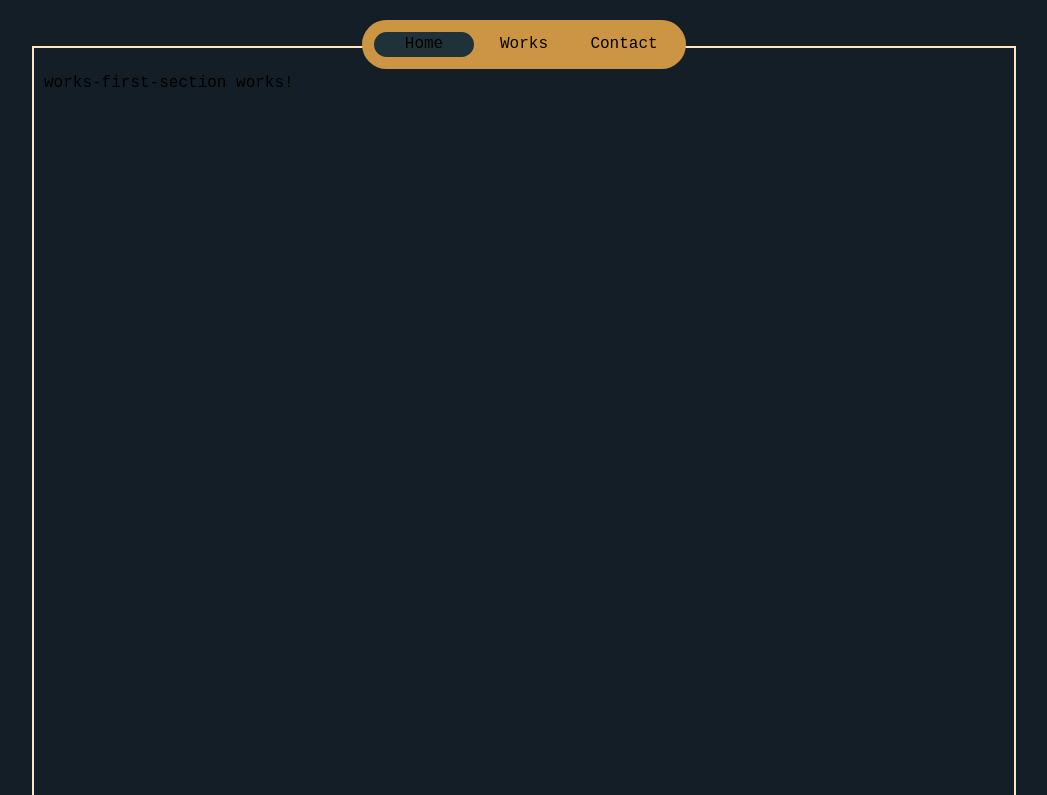
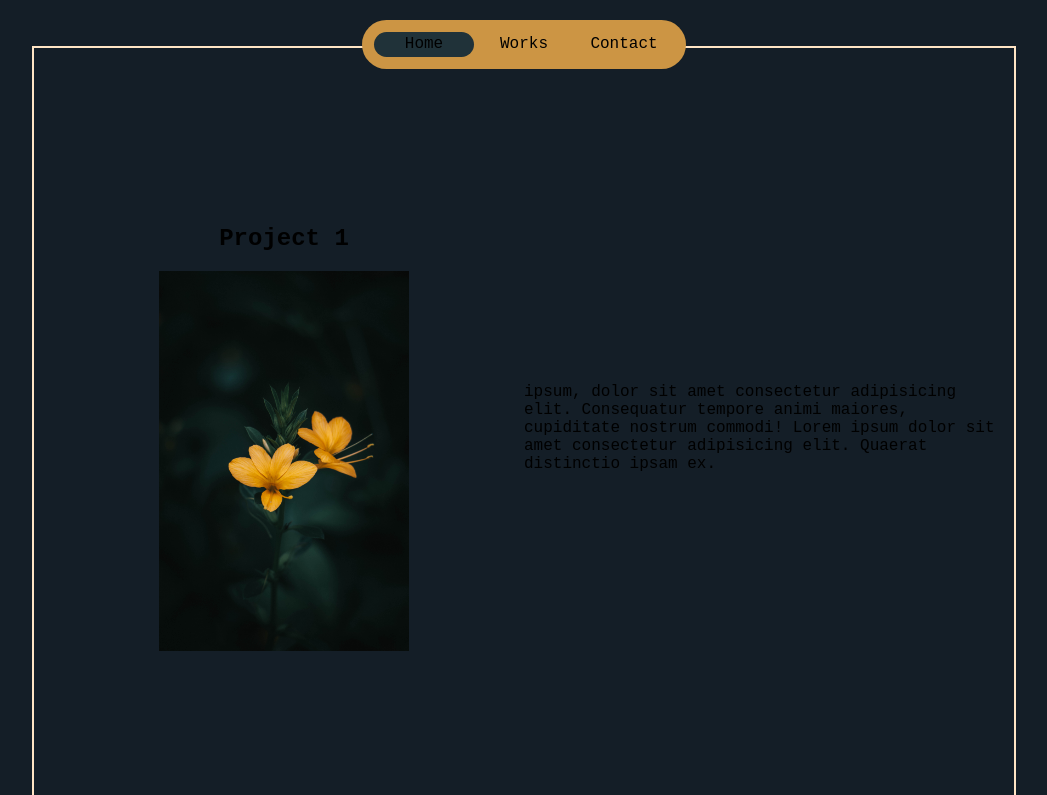
Before and after one commit to shagat/Portfolio-app, an Angular app: page /works in a window 1280 px wide. Shown: the part 10-805 px from the top of the page, without its empty margins (116-1163 px from the left). Built offline with nearby package versions, Linux system fonts and the light colour scheme.

Commit message:
works page with some baseline structure of html and css

```diff
--- a/src/app/components/works-first-section/works-first-section.component.css
+++ b/src/app/components/works-first-section/works-first-section.component.css
@@ -1,10 +1,40 @@
 .works-first-container{
-    display: relative;
   width: 960px;
   height: 740px;
-    margin: 40px;
+  margin: 30px;
   padding: 10px;
   border: 2px solid var(--mid-light-color);
   margin-top: 3em;
+}
+.grid{
+  display: flex;
+  /* margin: 0 40px; */
+  /* flex: ; */
+  /* grid-template-columns: repeat(2, 1fr);
+  gap: 20px; */
+  justify-content: space-around;
+}
 
+.project_img{
+  display: flex;
+  flex-direction:column;
+  flex: 1;
+  /* justify-items: center; */
+  align-self: center;
+  align-items: center;
+  /* border: 1px solid green; */
+  width: 20%;
 }
+
+.project_desc{
+  display: flex;
+  flex: 1;
+  align-self: center;
+  width: 30%;
+  /* border: 2px solid green; */
+}
+
+img{
+  width: 250px;
+  height: 380px;
+}
--- a/src/app/components/works-first-section/works-first-section.component.html
+++ b/src/app/components/works-first-section/works-first-section.component.html
@@ -1,5 +1,12 @@
-<section>
-    <div class="works-first-container">
-        <p>works-first-section works!</p>
+<section >
+    <div class="works-first-container grid">
+        <div class="project_img">
+        <h2> Project 1</h2>
+        <img src="../../../assets/rishabh-mathew-Foi2sqECfOA-unsplash(1).jpg" alt="">
+             </div>
+             <div class="project_desc"><p>ipsum, dolor sit amet consectetur adipisicing elit. Consequatur tempore animi maiores, cupiditate nostrum commodi!
+                Lorem ipsum dolor sit amet consectetur adipisicing elit. Quaerat distinctio ipsam ex.</p></div>
+        <!-- <div class="card project_desc">Lorem ipsum, dolor sit amet consectetur adipisicing elit. Consequatur tempore animi maiores, cupiditate nostrum commodi!</div> -->
+        <!-- <div class="card project_desc_2">Lorem ipsum dolor sit amet consectetur adipisicing elit. Quaerat distinctio ipsam ex.</div> -->
     </div>
 </section>
```
Lines whose indentation alone changed are shown as unchanged.
